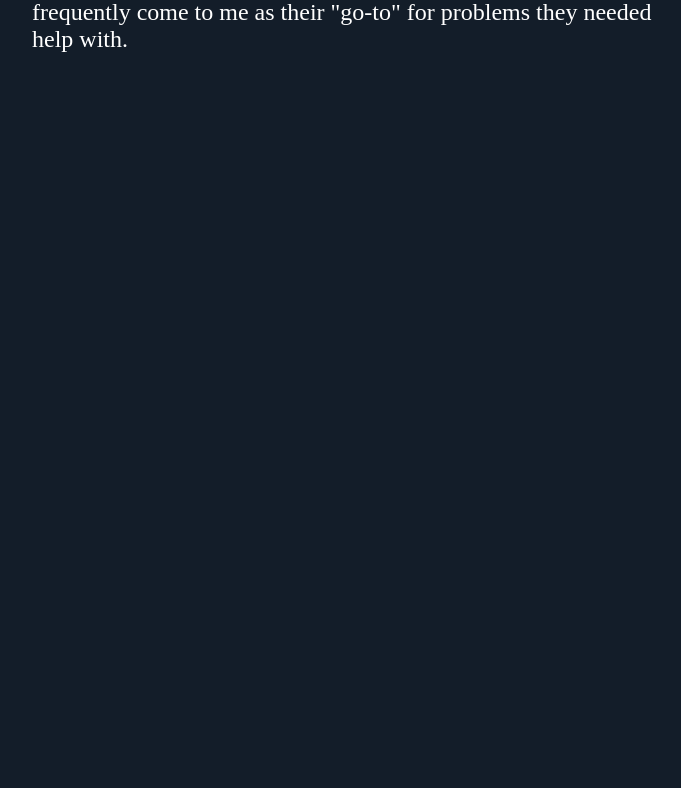
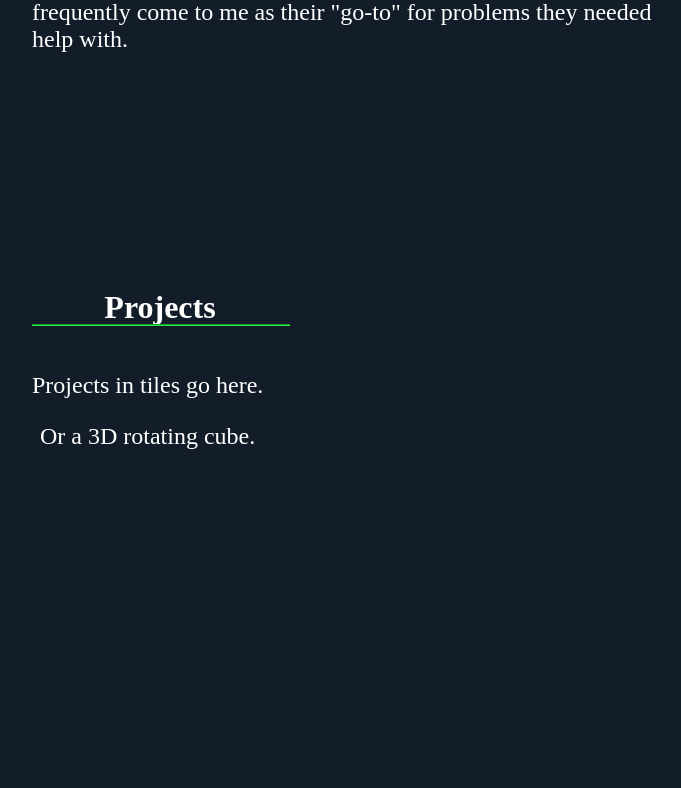
Before and after one commit to joshmrallen/joshallen, a React (Create React App) app: page /about in a window 1280 px wide. Shown: the part 2132-2920 px from the top of the page, without its empty margins (480-1161 px from the left). Built offline with nearby package versions, Linux system fonts and the light colour scheme.

Commit message:
installed react-router-dom again

```diff
--- a/package.json
+++ b/package.json
@@ -9,6 +9,7 @@
     "react": "^17.0.1",
     "react-awesome-reveal": "^3.3.1",
     "react-dom": "^17.0.1",
+    "react-router-dom": "^6.3.0",
     "react-scripts": "4.0.0",
     "react-scroll": "^1.8.1",
     "tsparticles": "^2.2.4",
--- a/src/App.js
+++ b/src/App.js
@@ -1,5 +1,5 @@
 import React from 'react'
-import Particles from 'react-particles'
+// import Particles from 'react-particles'
 import logo from './logo.svg';
 import './App.css';
 import { Switch, Route, withRouter } from 'react-router-dom'
@@ -22,12 +22,12 @@
 
         <NavBar />
         <About />
-        <Particles className="particles" />
+        {/* <Particles className="particles" /> */}
         <Bio />
-        <Particles className="particles" />
+        {/* <Particles className="particles" /> */}
         <Projects />
         <Blog />
-        <Particles className="particles" />
+        {/* <Particles className="particles" /> */}
         <Contact />
 
 
```
Also changed, not shown: 1 other file (tests, documents, lock files or other folders).
